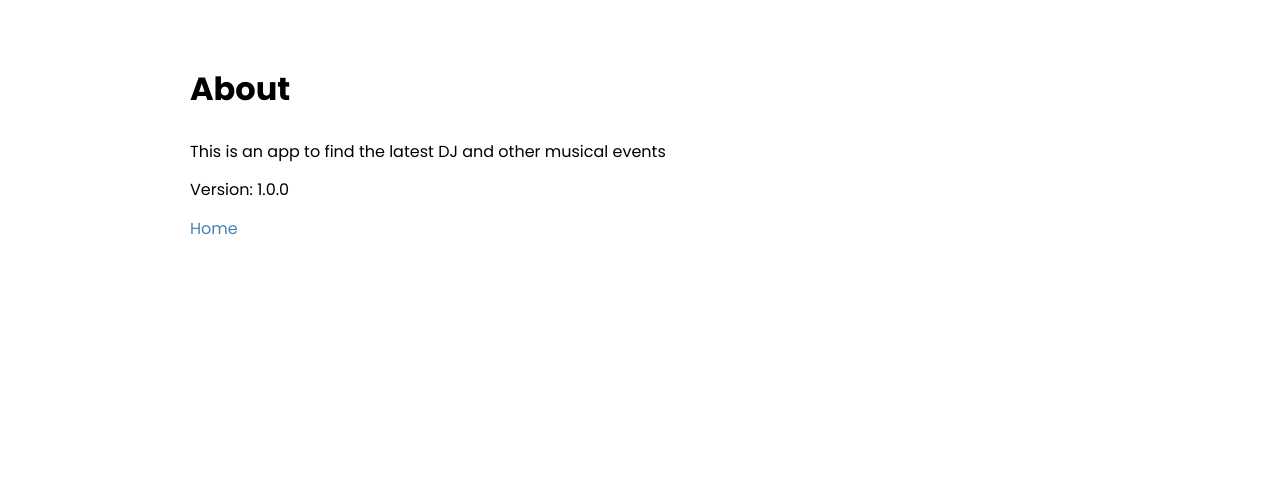
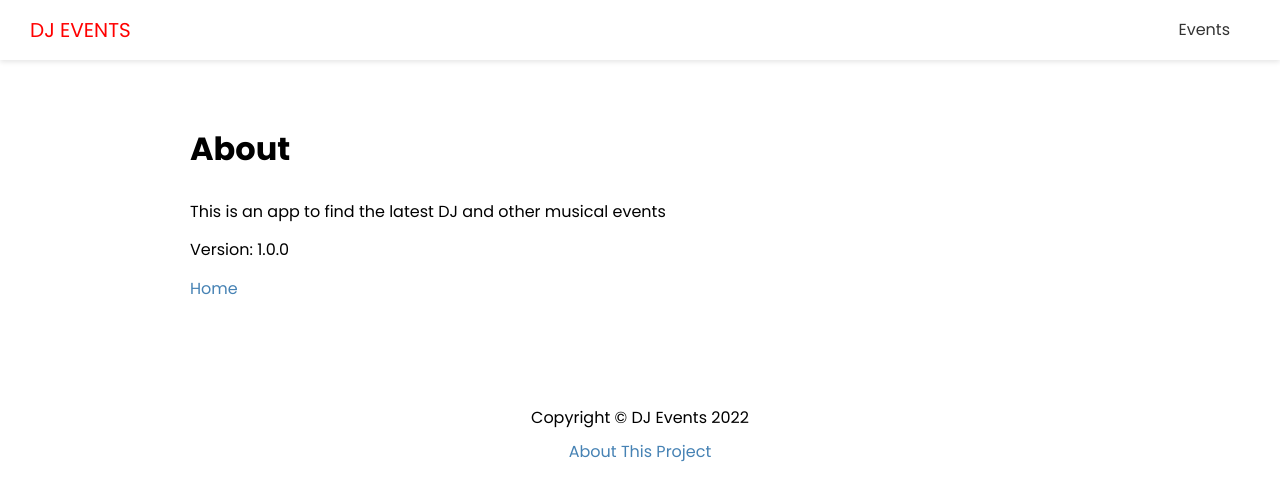
Before and after one commit to cisu/next_strapi_blog_front-end, a Next.js app: page /about in a window 1280 px wide. Shown: the top 500 px of the page. Built offline with nearby package versions, Linux system fonts and the light colour scheme.

Commit message:
HeaderFotter Layout

```diff
--- /dev/null
+++ b/components/Footer.jsx
@@ -0,0 +1,21 @@
+import React from 'react'
+import Link from 'next/link'
+import styles from '../styles/Footer.module.css'
+
+
+const Footer = () => {
+  return (
+    <footer className={styles.footer}>
+        <p>Copyright &copy; DJ Events {new Date().getFullYear()}</p>
+        <p>
+            <Link href='/about'>
+                <a>
+                    About This Project
+                </a>
+            </Link>
+        </p>
+    </footer>
+  )
+}
+
+export default Footer
--- /dev/null
+++ b/components/Header.jsx
@@ -0,0 +1,30 @@
+import React from 'react'
+import Link from 'next/link';
+import styles from '../styles/Header.module.css'
+
+const Header = () => {
+  return (
+    <header className={styles.header}>
+        <div className={styles.logo}>
+            <Link href='/'>
+                <a>
+                    DJ events
+                </a>
+            </Link>
+        </div>
+
+        <nav>
+            <ul>
+                <li>
+                    <Link href='/events'>
+                        <a>Events</a>
+                    </Link>
+                </li>
+            </ul>
+        </nav>
+
+    </header>
+  )
+}
+
+export default Header
--- a/components/Layout.jsx
+++ b/components/Layout.jsx
@@ -1,7 +1,10 @@
 import React from "react";
 import Head from "next/head";
 
+
 import styles from '../styles/Layout.module.css'
+import Header from './Header';
+import Footer from './Footer';
 
 const Layout = ({ title, keywords, description, children }) => {
   return (
@@ -11,7 +14,12 @@ const Layout = ({ title, keywords, description, children }) => {
         <meta name="description" content={description} />
         <meta name="keywords" content={keywords} />
       </Head>
+
+      <Header />
+
       <div className={styles.container}>{children}</div>
+
+      <Footer />
     </div>
   );
 };
--- /dev/null
+++ b/styles/Footer.module.css
@@ -0,0 +1,8 @@
+.footer {
+  margin: 100px 0 40px;
+  text-align: center;
+}
+
+.footer p {
+  margin: 5px 0;
+}
--- /dev/null
+++ b/styles/Header.module.css
@@ -0,0 +1,56 @@
+.header {
+  display: flex;
+  justify-content: space-between;
+  align-items: center;
+  background: #fff;
+  color: #333;
+  height: 60px;
+  padding: 0 30px;
+  box-shadow: 0 2px 5px rgba(0, 0, 0, 0.1);
+}
+
+.header a {
+  color: #333;
+  margin-right: 20px;
+}
+
+.header a:hover {
+  color: #000;
+}
+.header ul {
+  display: flex;
+  align-items: center;
+  justify-content: center;
+  list-style: none;
+}
+
+.logo {
+  color: red;
+  font-size: 20px;
+  text-transform: uppercase;
+}
+
+.logo a {
+  color: red;
+}
+
+@media (max-width: 768px) {
+  .header {
+    flex-direction: column;
+    height: auto;
+  }
+
+  .header ul {
+    margin: 20px 0;
+    flex-direction: column;
+    text-align: center;
+  }
+
+  .header a {
+    margin-right: 0;
+  }
+
+  .logo {
+    margin: 20px 0;
+  }
+}
```
